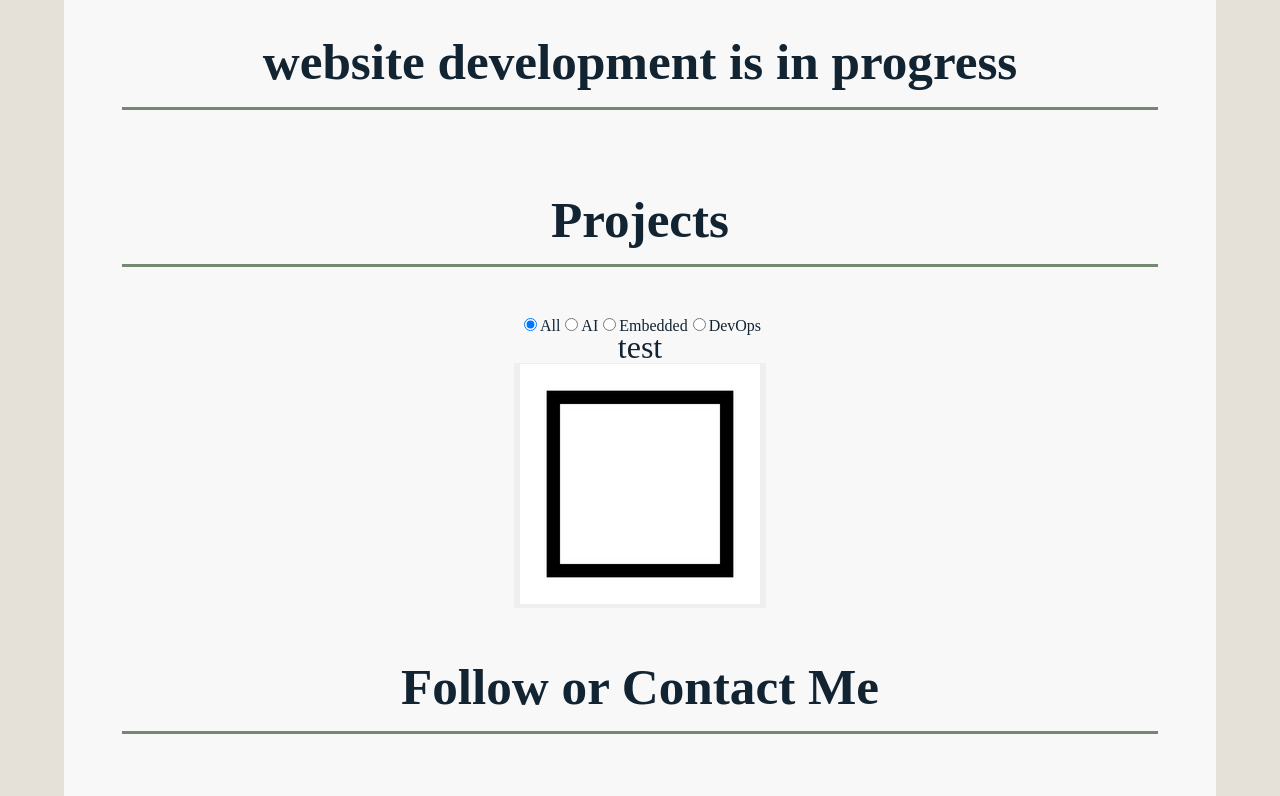
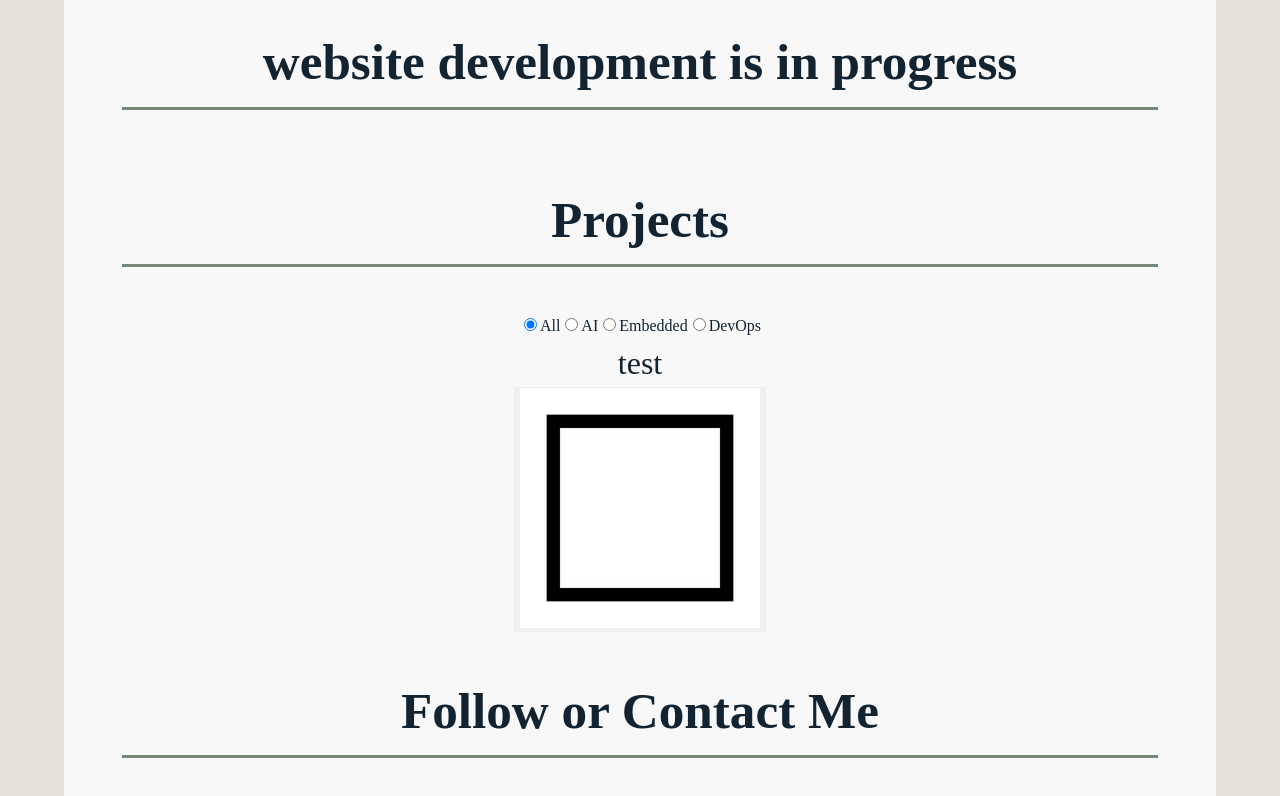
Before and after one commit to matthew-b-software/matthew-b-software.github.io, a React (Vite) app: page / in a window 1280 px wide. Shown: the top 796 px of the page. Built offline with nearby package versions, Linux system fonts and the light colour scheme.

Commit message:
Basic styling for project item is done

```diff
--- a/src/components/ProjectGrid.tsx
+++ b/src/components/ProjectGrid.tsx
@@ -35,11 +35,13 @@ function ProjectGrid() {
                 {Projects.map((item, index) => (
                 (Subject === "all" || item.subject === Subject) &&
                 <ProjectItem
+                            key={index}
                             title={item.title}
                             description={item.description}
                             img_src={item.img_src}
                             img_alt={item.img_alt}
                             selected={SelectedProj === index}
+                            onClick={() => setSelectedProj(SelectedProj === index ? -1 : index)}
                             />
                 ))}
             </div>
--- a/src/components/ProjectItem.css
+++ b/src/components/ProjectItem.css
@@ -8,7 +8,9 @@
 
 .ProjectItem div {
     font-size: 2rem;
-    margin-bottom: 1rem;
+    line-height: 1;
+    margin-bottom: 0.5rem;
+    height: auto;
 }
 
 .ProjectItem button {
--- a/src/components/ProjectItem.tsx
+++ b/src/components/ProjectItem.tsx
@@ -6,15 +6,16 @@ interface Props {
         img_src: string,
         img_alt: string,
         selected: boolean,
+        onClick: () => void,
 }
 
 /** This component shall contain a work, proj, or school experience */
-function ExperienceItem({ title, description, img_src, img_alt, selected }: Props) {
+function ExperienceItem({ title, description, img_src, img_alt, selected, onClick}: Props) {
     return (
         <div className="ProjectItem">
 
             <div>{title}</div>
-            <button type="button">
+            <button type="button" onClick= {() => onClick()}>
                 <img src={img_src} alt={img_alt} />
             </button>
             {selected && <div className="ProjectDescription">{description}</div>}
```
